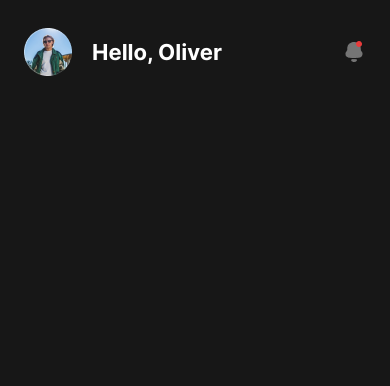
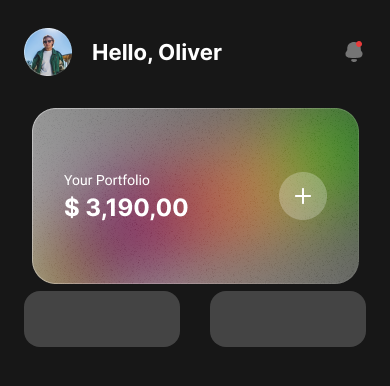
Before and after one commit to DateeMasamune/ReactNative, a React Native app: screen / in a window 390 px wide. Shown: the top 386 px of the page. Built offline with nearby package versions, Linux system fonts and the light colour scheme.

Commit message:
button in progress

```diff
--- a/App.js
+++ b/App.js
@@ -1,6 +1,6 @@
 import { StyleSheet, View } from 'react-native';
 import { useCustomFonts } from "./src/hooks/useCustomFonts";
-import { Header } from "./src/components/Header/Header";
+import { One } from "./src/pages/One/One";
 
 export default function App() {
 	const {fontsLoaded, onLayoutRootView} = useCustomFonts()
@@ -11,7 +11,7 @@ export default function App() {
 
 	return (
     <View style={styles.container} onLayout={onLayoutRootView}>
-			<Header />
+			<One />
     </View>
   );
 }
@@ -20,5 +20,5 @@ const styles = StyleSheet.create({
   container: {
     flex: 1,
     backgroundColor: '#171717',
-  }
+  },
 });
--- a/src/components/Header/Header.js
+++ /dev/null
@@ -1,12 +0,0 @@
-import { Image, Text, View } from "react-native";
-import { headerStyles } from "./styles";
-
-export const Header = () => {
-	return(
-		<View style={headerStyles.header}>
-			<Image source={require('../../../assets/Avatar.png')} />
-			<Text style={headerStyles.title}>Hello, Oliver</Text>
-			<Image source={require('../../../assets/Notification.png')} />
-		</View>
-	)
-}
--- a/src/components/Header/styles.js
+++ /dev/null
@@ -1,19 +0,0 @@
-import {StyleSheet} from 'react-native';
-
-export const headerStyles = StyleSheet.create({
-	header: {
-		flexDirection: 'row',
-		alignItems: 'center',
-		justifyContent: 'space-between',
-		marginTop: 28,
-		marginRight: 24,
-		marginLeft: 24,
-	},
-	title: {
-		color: '#FFFFFF',
-		marginRight: 100,
-		fontFamily: 'Inter-Bold',
-		fontSize: 22,
-		lineHeight: 22
-	}
-})
--- /dev/null
+++ b/src/pages/One/One.js
@@ -0,0 +1,28 @@
+import { Image, Text, TouchableOpacity, View } from "react-native";
+
+import { OneStyle } from "./style";
+
+export const One = () => {
+	return(
+		<>
+			<View style={OneStyle.header}>
+				<Image source={require('../../../assets/Avatar.png')} />
+				<Text style={OneStyle.title}>Hello, Oliver</Text>
+				<Image source={require('../../../assets/Notification.png')} />
+			</View>
+			<View style={OneStyle.portfolio}>
+				<Image source={require('../../../assets/portfolio.png')} />
+			</View>
+			<View style={OneStyle.buttonsBlock}>
+				<TouchableOpacity
+					style={OneStyle.button}
+					title={'Operations'}
+				/>
+				<TouchableOpacity
+					style={OneStyle.button}
+					title={'Favourites'}
+				/>
+			</View>
+		</>
+	)
+}
--- /dev/null
+++ b/src/pages/One/style.js
@@ -0,0 +1,39 @@
+import {StyleSheet} from 'react-native';
+
+export const OneStyle = StyleSheet.create({
+	header: {
+		flexDirection: 'row',
+		alignItems: 'center',
+		justifyContent: 'space-between',
+		marginTop: 28,
+		marginRight: 24,
+		marginLeft: 24,
+	},
+	title: {
+		color: '#FFFFFF',
+		marginRight: 100,
+		fontFamily: 'Inter-Bold',
+		fontSize: 22,
+		lineHeight: 22
+	},
+	portfolio: {
+		alignItems: 'center',
+		marginTop: 32,
+	},
+	buttonsBlock: {
+		flexDirection: 'row',
+		justifyContent: 'space-between',
+		paddingLeft: 24,
+		paddingRight: 24
+		// marginBottom: 230,
+		// marginRight: 24,
+		// marginLeft: 24,
+	},
+	button: {
+		marginTop: 7,
+		borderRadius: 16,
+		height: 56,
+		width: 156,
+		backgroundColor: '#444444'
+	}
+})
```
Also changed, not shown: react-native.config.js (deleted, +0 -7 lines), assets/portfolio.png (added).
